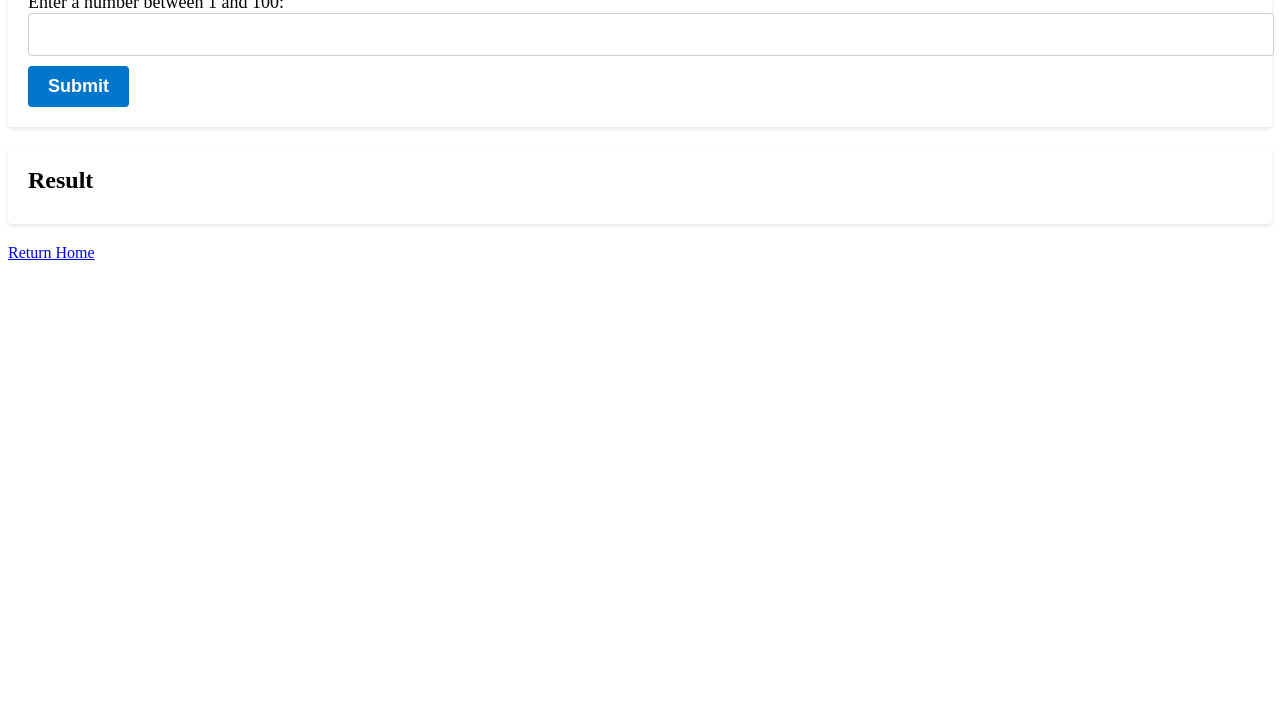
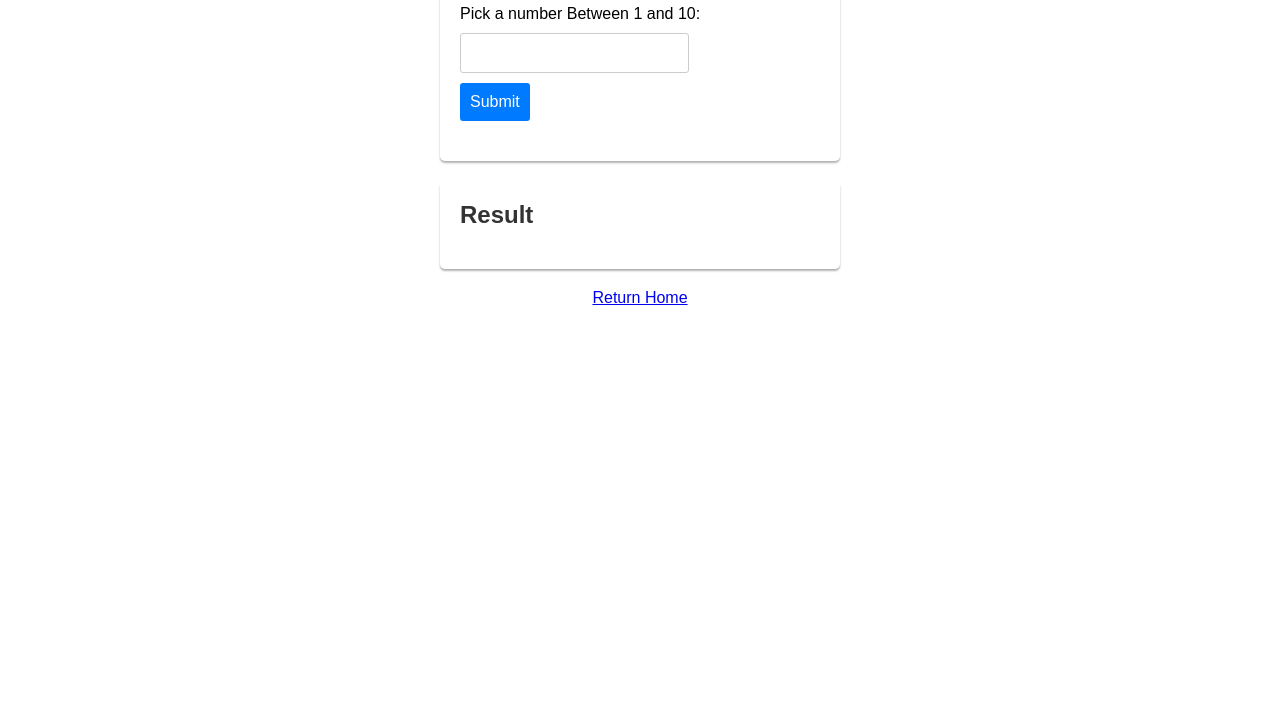
Before and after one commit to otonielcp/web-231, a plain HTML site: page week-4/cortez-number-game.html in a window 1280 px wide. Shown: the part 83-800 px from the top of the page. Drawn offline with Linux system fonts and the light colour scheme.

Commit message:
fixed errors on the css file

```diff
--- a/week-4/cortez-number-game.css
+++ b/week-4/cortez-number-game.css
@@ -1,24 +1,37 @@
+* {
+  box-sizing: border-box;
+}
+
+body {
+  font-family: 'Montserrat', sans-serif;
+  margin: 0;
+  padding: 0;
+}
+
 .card {
   background-color: #fff;
-    border-radius: 4px;
-    box-shadow: 0px 2px 4px rgba(0, 0, 0, 0.1);
-    margin-bottom: 20px;
+  border-radius: 5px;
+  box-shadow: 0 2px 2px rgba(0, 0, 0, 0.3);
+  margin: 20px auto;
+  max-width: 400px;
   padding: 20px;
+  width: 90%;
 }
 
 .card-title {
-    font-size: 24px;
-    font-weight: 700;
-    margin-bottom: 10px;
+  color: #333;
+  font-size: 1.5rem;
+  font-weight: bold;
+  margin-bottom: 20px;
 }
 
 .card-content {
-    font-size: 18px;
-    font-weight: 400;
+  margin: 20px 0;
 }
 
 .form {
-    margin-top: 20px;
+  display: flex;
+  flex-direction: column;
 }
 
 .full-width {
@@ -26,34 +39,29 @@
 }
 
 .form-field {
-    border-radius: 4px;
   border: 1px solid #ccc;
-    font-size: 18px;
-    margin-bottom: 10px;
+  border-radius: 3px;
+  font-size: 1rem;
   padding: 10px;
-    width: 100%;
+  margin: 10px 0;
 }
 
 .btn {
-    border-radius: 4px;
   border: none;
+  border-radius: 3px;
   color: #fff;
   cursor: pointer;
-    font-size: 18px;
-    font-weight: 700;
-    padding: 10px 20px;
+  font-size: 1rem;
+  padding: 10px;
+  transition: all 0.3s ease;
 }
 
 .btn-primary {
-    background-color: #0077cc;
+  background-color: #007bff;
 }
 
 .return-home {
+  display: block;
   margin-top: 20px;
   text-align: center;
 }
-
-  .return-home a {
-    color: #0077cc;
-    text-decoration: none;
-  }
--- a/week-4/cortez-number-game.html
+++ b/week-4/cortez-number-game.html
@@ -21,7 +21,7 @@
         <div class="card-content">
           <form class="form">
             <div class="full-width">
-              <label for="guessInput">Enter a number between 1 and 100:</label>
+              <label for="guessInput">Pick a number Between 1 and 10:</label>
             </div>
             <div class="full-width">
               <input type="text" id="guessInput" class="form-field">
--- a/week-4/cortez-number-game.js
+++ b/week-4/cortez-number-game.js
@@ -5,7 +5,7 @@
 
 // Generate a random number between 1 and 100
 function generateRndNum() {
-    return Math.floor(Math.random() * 100) + 1;
+    return Math.floor(Math.random() * 10) + 1;
   }
 
   // Assign the random number to a constant variable
```
Also changed, not shown: 1 other file. Lines whose indentation alone changed are shown as unchanged.
